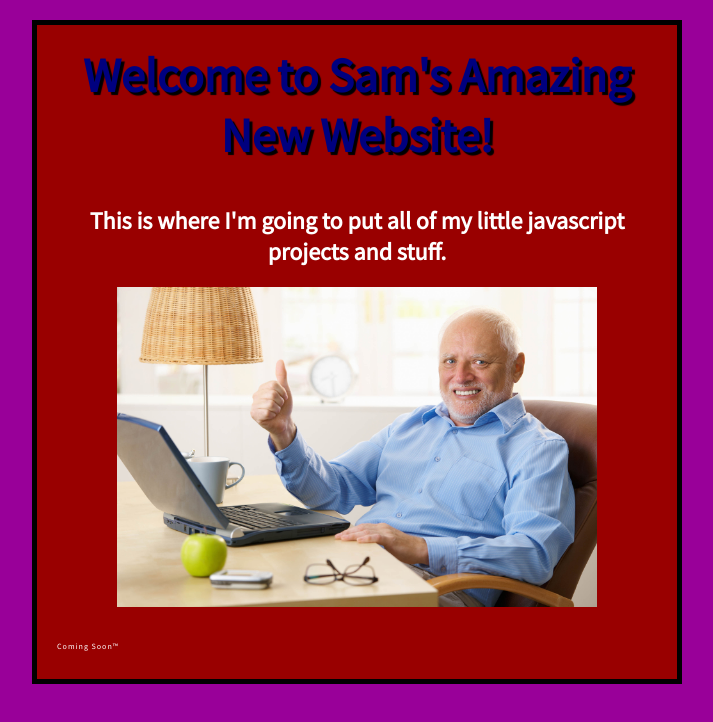
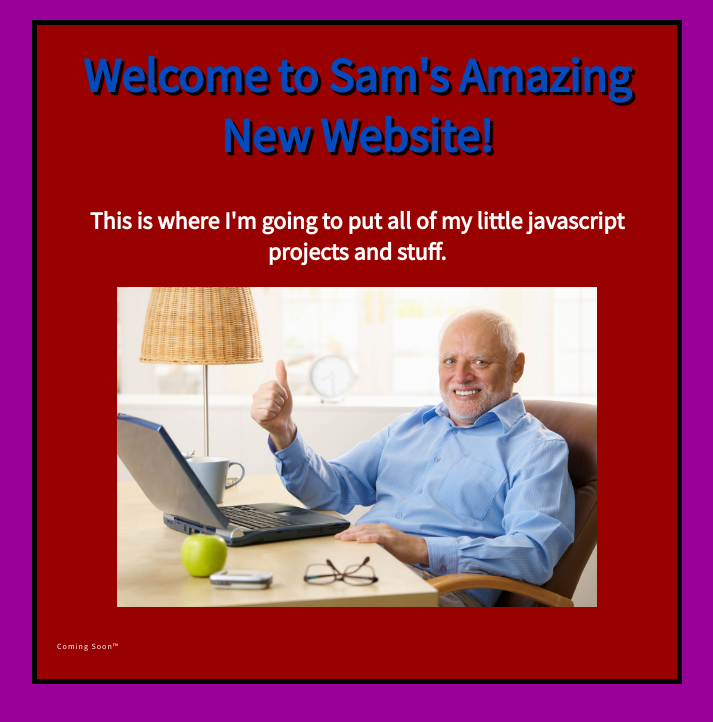
Before and after one commit to Sameish/sameish.github.io, a plain HTML site: page index.html in a window 1280 px wide. Shown: the whole page, without its empty margins (283-996 px from the left). Drawn offline with Linux system fonts and the light colour scheme.

Commit message:
Tweaking title colour
No doubt this won't be the last time either

```diff
--- a/styles/styles.css
+++ b/styles/styles.css
@@ -16,7 +16,7 @@ body {
 h1	{
 	margin : 0;
 	padding : 20px 0px;
-	color : #00007f;
+	color : #054abc;
 	font-size : 48px;
 	text-align : center;
 	text-shadow: 3px 3px 1px black;
```
